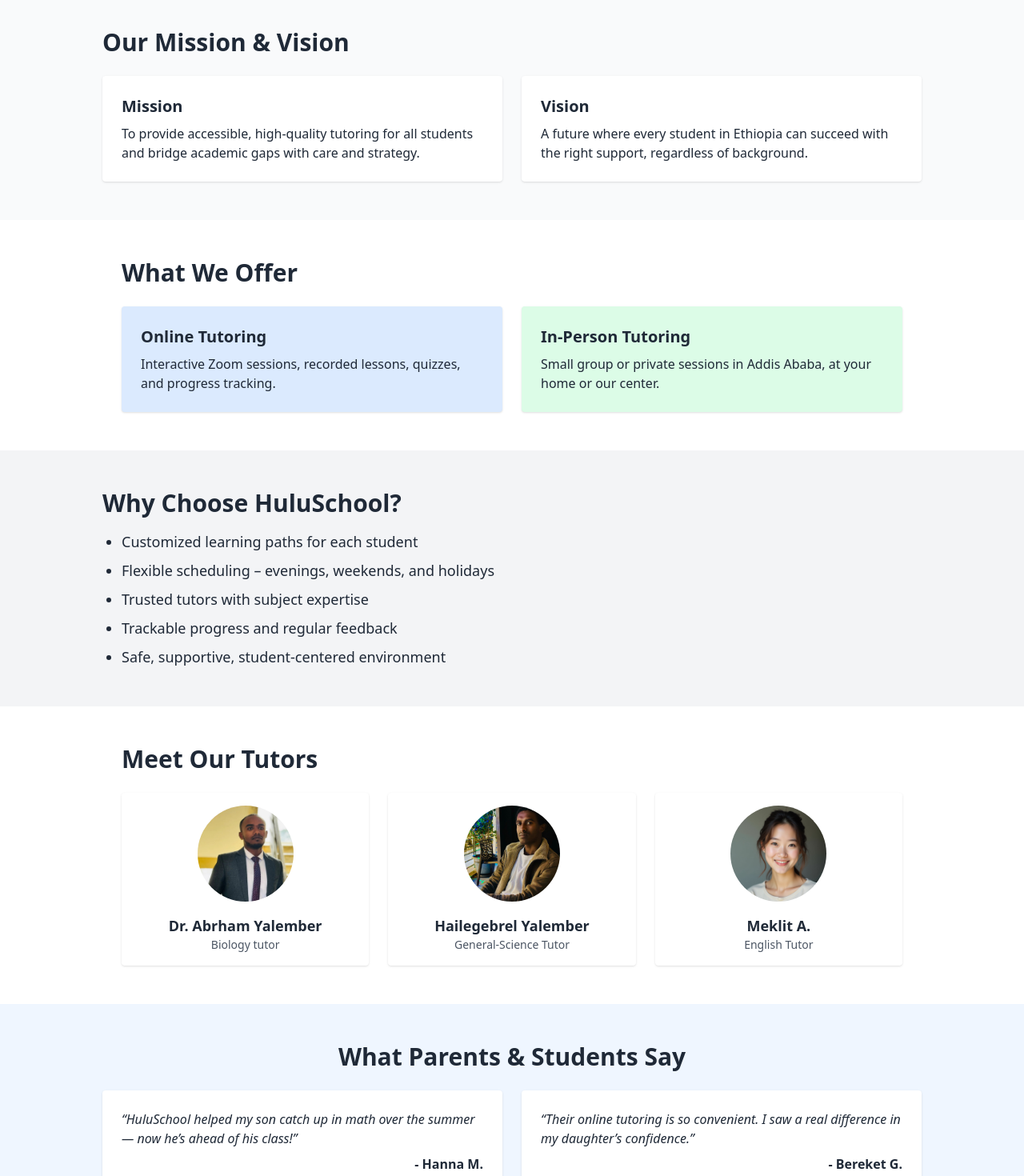
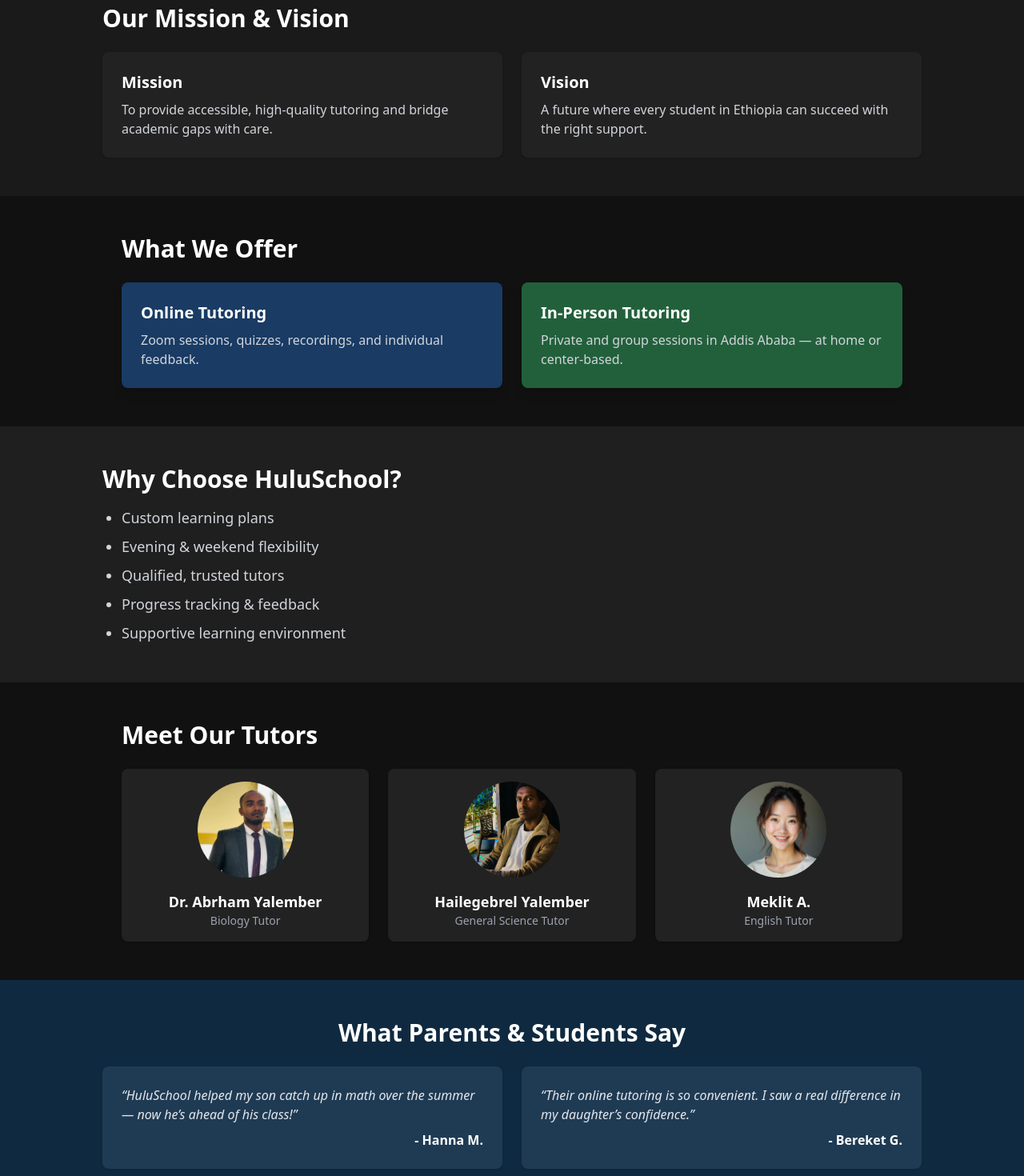
Before and after one commit to HailuBoc/bluenile, a Next.js app in the folder frontend/: page /aboutus in a window 1280 px wide. Shown: the part 500-1970 px from the top of the page at 80% size. Built offline with nearby package versions, Linux system fonts and the light colour scheme.

Commit message:
final update

```diff
--- a/frontend/src/app/aboutus/page.js
+++ b/frontend/src/app/aboutus/page.js
@@ -2,24 +2,16 @@
 
 import Image from "next/image";
 import Link from "next/link";
-import { useState } from "react";
+import { useEffect, useState } from "react";
 
 const team = [
-  {
-    name: "Dr. Abrham Yalember",
-    role: "Biology tutor",
-    image: "/abre.jpg",
-  },
+  { name: "Dr. Abrham Yalember", role: "Biology Tutor", image: "/abre.jpg" },
   {
     name: "Hailegebrel Yalember",
-    role: "General-Science Tutor",
+    role: "General Science Tutor",
     image: "/hailu.jpg",
   },
-  {
-    name: "Meklit A.",
-    role: "English Tutor",
-    image: "/profile pic.jpg",
-  },
+  { name: "Meklit A.", role: "English Tutor", image: "/profile pic.jpg" },
 ];
 
 const testimonials = [
@@ -36,44 +28,60 @@
 ];
 
 export default function AboutPage() {
+  const [loading, setLoading] = useState(true);
+
+  useEffect(() => {
+    const timer = setTimeout(() => setLoading(false), 800);
+    return () => clearTimeout(timer);
+  }, []);
+
+  if (loading) {
+    return (
+      <div className="flex justify-center items-center h-screen bg-[#111]">
+        <div className="animate-spin rounded-full h-16 w-16 border-t-4 border-blue-600 border-solid"></div>
+      </div>
+    );
+  }
+
   return (
-    <main className="bg-white text-gray-800">
+    <main className="bg-[#111] text-gray-200">
       {/* Hero */}
-      <section className="bg-gradient-to-br from-blue-800 to-blue-600 text-white px-6 py-20 text-center">
+      <section className="bg-gradient-to-br from-blue-900 to-blue-700 px-6 py-20 text-center">
         <h1 className="text-5xl font-bold mb-4">About HuluSchool</h1>
         <p className="text-xl max-w-3xl mx-auto">
           Empowering students across Ethiopia with personalized online and
-          in-person tutoring. We make learning effective, flexible, and fun.
+          in-person tutoring.
         </p>
       </section>
 
       {/* Overview */}
       <section className="max-w-5xl mx-auto py-12 px-6">
-        <h2 className="text-3xl font-bold mb-4">Who We Are</h2>
-        <p className="text-lg leading-relaxed">
+        <h2 className="text-3xl font-bold mb-4 text-white">Who We Are</h2>
+        <p className="text-gray-300 text-lg leading-relaxed">
           HuluSchool is Ethiopia’s trusted tutoring company, offering both
-          virtual and face-to-face learning support. With experienced tutors and
-          structured plans, we help students build knowledge and confidence.
+          virtual and face-to-face support.
         </p>
       </section>
 
       {/* Mission & Vision */}
-      <section className="bg-gray-50 py-12 px-6">
+      <section className="bg-[#1a1a1a] py-12 px-6">
         <div className="max-w-5xl mx-auto">
-          <h2 className="text-3xl font-bold mb-6">Our Mission & Vision</h2>
+          <h2 className="text-3xl font-bold mb-6 text-white">
+            Our Mission & Vision
+          </h2>
           <div className="grid md:grid-cols-2 gap-6">
-            <div className="bg-white p-6 shadow rounded">
-              <h3 className="text-xl font-semibold mb-2">Mission</h3>
-              <p>
-                To provide accessible, high-quality tutoring for all students
-                and bridge academic gaps with care and strategy.
+            <div className="bg-[#222] p-6 shadow rounded-lg">
+              <h3 className="text-xl font-semibold mb-2 text-white">Mission</h3>
+              <p className="text-gray-300">
+                To provide accessible, high-quality tutoring and bridge academic
+                gaps with care.
               </p>
             </div>
-            <div className="bg-white p-6 shadow rounded">
-              <h3 className="text-xl font-semibold mb-2">Vision</h3>
-              <p>
+            <div className="bg-[#222] p-6 shadow rounded-lg">
+              <h3 className="text-xl font-semibold mb-2 text-white">Vision</h3>
+              <p className="text-gray-300">
                 A future where every student in Ethiopia can succeed with the
-                right support, regardless of background.
+                right support.
               </p>
             </div>
           </div>
@@ -82,47 +90,52 @@
 
       {/* Services */}
       <section className="max-w-5xl mx-auto py-12 px-6">
-        <h2 className="text-3xl font-bold mb-6">What We Offer</h2>
+        <h2 className="text-3xl font-bold mb-6 text-white">What We Offer</h2>
         <div className="grid md:grid-cols-2 gap-6">
-          <div className="bg-blue-100 p-6 rounded shadow">
-            <h3 className="text-xl font-semibold mb-2">Online Tutoring</h3>
-            <p>
-              Interactive Zoom sessions, recorded lessons, quizzes, and progress
-              tracking.
+          <div className="bg-[#193b64] p-6 rounded-lg shadow-lg">
+            <h3 className="text-xl font-semibold mb-2 text-white">
+              Online Tutoring
+            </h3>
+            <p className="text-gray-300">
+              Zoom sessions, quizzes, recordings, and individual feedback.
             </p>
           </div>
-          <div className="bg-green-100 p-6 rounded shadow">
-            <h3 className="text-xl font-semibold mb-2">In-Person Tutoring</h3>
-            <p>
-              Small group or private sessions in Addis Ababa, at your home or
-              our center.
+          <div className="bg-[#22603b] p-6 rounded-lg shadow-lg">
+            <h3 className="text-xl font-semibold mb-2 text-white">
+              In-Person Tutoring
+            </h3>
+            <p className="text-gray-300">
+              Private and group sessions in Addis Ababa — at home or
+              center-based.
             </p>
           </div>
         </div>
       </section>
 
       {/* Why Choose Us */}
-      <section className="bg-gray-100 py-12 px-6">
+      <section className="bg-[#1f1f1f] py-12 px-6">
         <div className="max-w-5xl mx-auto">
-          <h2 className="text-3xl font-bold mb-4">Why Choose HuluSchool?</h2>
-          <ul className="list-disc pl-6 text-lg space-y-2">
-            <li>Customized learning paths for each student</li>
-            <li>Flexible scheduling – evenings, weekends, and holidays</li>
-            <li>Trusted tutors with subject expertise</li>
-            <li>Trackable progress and regular feedback</li>
-            <li>Safe, supportive, student-centered environment</li>
+          <h2 className="text-3xl font-bold mb-4 text-white">
+            Why Choose HuluSchool?
+          </h2>
+          <ul className="list-disc pl-6 text-gray-300 text-lg space-y-2">
+            <li>Custom learning plans</li>
+            <li>Evening & weekend flexibility</li>
+            <li>Qualified, trusted tutors</li>
+            <li>Progress tracking & feedback</li>
+            <li>Supportive learning environment</li>
           </ul>
         </div>
       </section>
 
-      {/* Team */}
+      {/* Meet the Team */}
       <section className="max-w-5xl mx-auto py-12 px-6">
-        <h2 className="text-3xl font-bold mb-6">Meet Our Tutors</h2>
+        <h2 className="text-3xl font-bold mb-6 text-white">Meet Our Tutors</h2>
         <div className="grid md:grid-cols-3 gap-6">
           {team.map((member, index) => (
             <div
               key={index}
-              className="bg-white p-4 rounded shadow text-center"
+              className="bg-[#222] p-4 rounded-lg shadow text-center"
             >
               <Image
                 src={member.image}
@@ -131,24 +144,28 @@
                 height={120}
                 className="rounded-full mx-auto mb-4 object-cover"
               />
-              <h3 className="text-lg font-semibold">{member.name}</h3>
-              <p className="text-sm text-gray-600">{member.role}</p>
+              <h3 className="text-lg font-semibold text-white">
+                {member.name}
+              </h3>
+              <p className="text-sm text-gray-400">{member.role}</p>
             </div>
           ))}
         </div>
       </section>
 
       {/* Testimonials */}
-      <section className="bg-blue-50 py-12 px-6">
+      <section className="bg-[#0f2a40] py-12 px-6">
         <div className="max-w-5xl mx-auto">
-          <h2 className="text-3xl font-bold mb-6 text-center">
+          <h2 className="text-3xl font-bold mb-6 text-center text-white">
             What Parents & Students Say
           </h2>
           <div className="grid md:grid-cols-2 gap-6">
             {testimonials.map((t, i) => (
-              <div key={i} className="bg-white p-6 rounded shadow">
-                <p className="italic mb-2">“{t.quote}”</p>
-                <p className="font-semibold text-right">- {t.name}</p>
+              <div key={i} className="bg-[#1f3b54] p-6 rounded-lg shadow">
+                <p className="italic text-gray-200 mb-2">“{t.quote}”</p>
+                <p className="font-semibold text-right text-white">
+                  - {t.name}
+                </p>
               </div>
             ))}
           </div>
@@ -199,7 +216,7 @@
       </section>
 
       {/* Footer */}
-      <footer className="bg-gray-900 text-white py-8 px-6">
+      <footer className="bg-black text-gray-400 py-8 px-6">
         <div className="max-w-5xl mx-auto text-center space-y-2">
           <p>📍 Addis Ababa, Ethiopia</p>
           <p id="phone-number" className="transition-all duration-500">
@@ -207,7 +224,10 @@
           </p>
           <p>
             📧{" "}
-            <a href="huluschool77@gmail.com" className="underline">
+            <a
+              href="mailto:tutor@huluschool.com"
+              className="underline text-white"
+            >
               tutor@huluschool.com
             </a>
           </p>
--- a/frontend/src/components/Navbar.js
+++ b/frontend/src/components/Navbar.js
@@ -6,11 +6,7 @@
 
   return (
     <nav className="bg-[#111] text-white shadow-md px-8 py-4 hidden lg:block">
-      <div className="container mx-auto flex items-center">
-        {/* Left spacer */}
-        <div className="flex-1" />
-
-        {/* Centered Navigation Links */}
+      <div className="container mx-auto flex items-center justify-center">
         <div className="flex gap-10 text-lg font-semibold tracking-wide">
           <button
             onClick={() => router.push("/")}
@@ -31,9 +27,6 @@
             About Us
           </button>
         </div>
-
-        {/* Right spacer (empty) */}
-        <div className="flex-1" />
       </div>
     </nav>
   );
--- a/frontend/src/components/Testimonial.js
+++ b/frontend/src/components/Testimonial.js
@@ -95,19 +95,13 @@
         {/* Newsletter */}
         <div>
           <h3 className="text-lg font-semibold text-white mb-2">
+            Hulu School Tutoring,Learn Easy!
+          </h3>
+          <h3 className="text-lg font-semibold text-white mb-2">
             Stay Updated
           </h3>
-          <p className="text-sm mb-2">Subscribe to our newsletter</p>
-          <div className="flex items-center gap-2">
-            <input
-              type="email"
-              placeholder="Enter your email"
-              className="w-full p-2 rounded bg-gray-800 text-white border border-gray-600 focus:outline-none focus:ring-2 focus:ring-green-500"
-            />
-            <button className="bg-green-600 hover:bg-green-700 p-2 rounded text-white text-sm">
-              Subscribe
-            </button>
-          </div>
+
+          <div className="flex items-center gap-2"></div>
         </div>
       </div>
 
```
Also changed, not shown: frontend/src/app/login/page.js (+41 -18 lines), frontend/src/app/register/page.js (+10 -6 lines), frontend/src/app/signup/page.js (+40 -30 lines), 1 other file (tests, documents, lock files or other folders).
